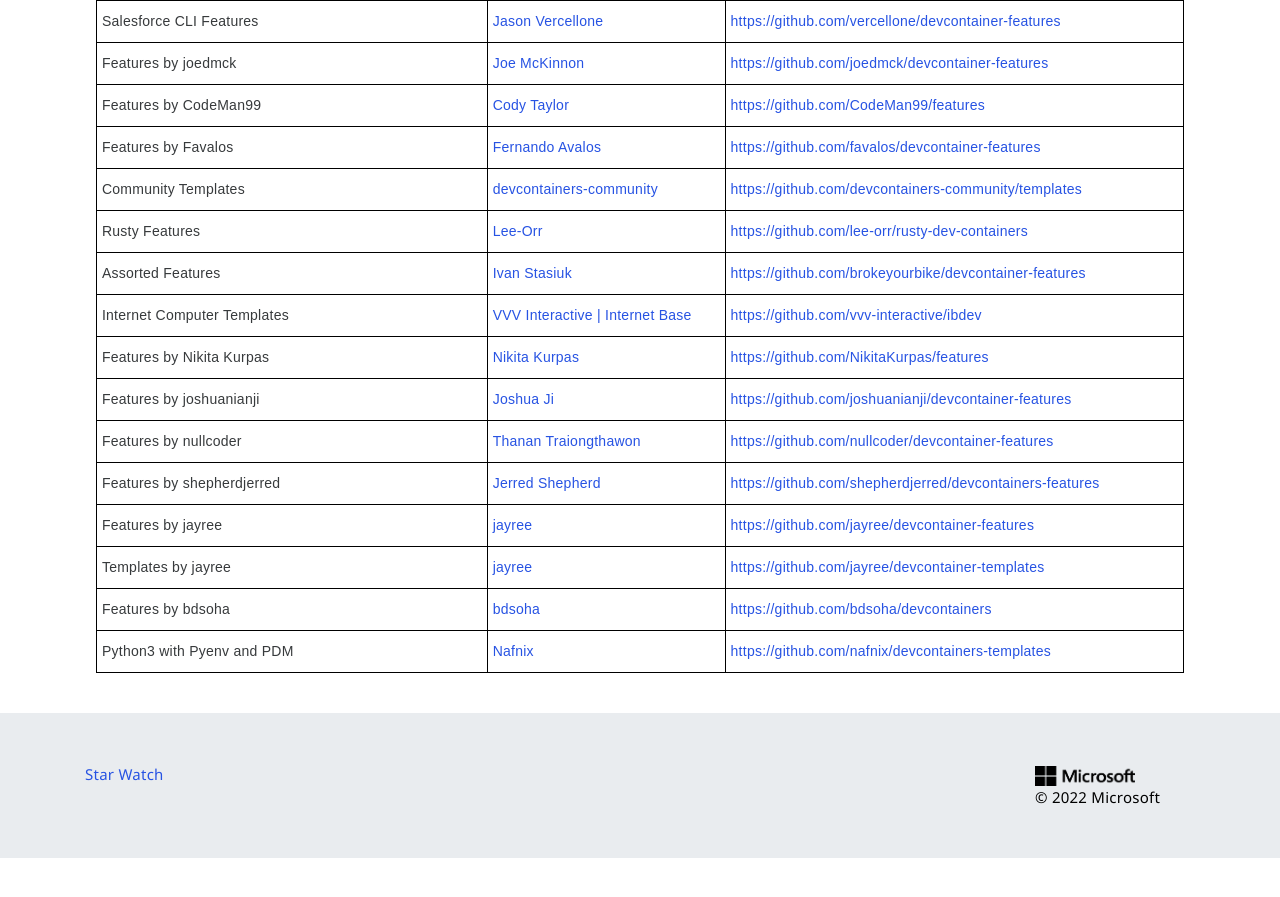
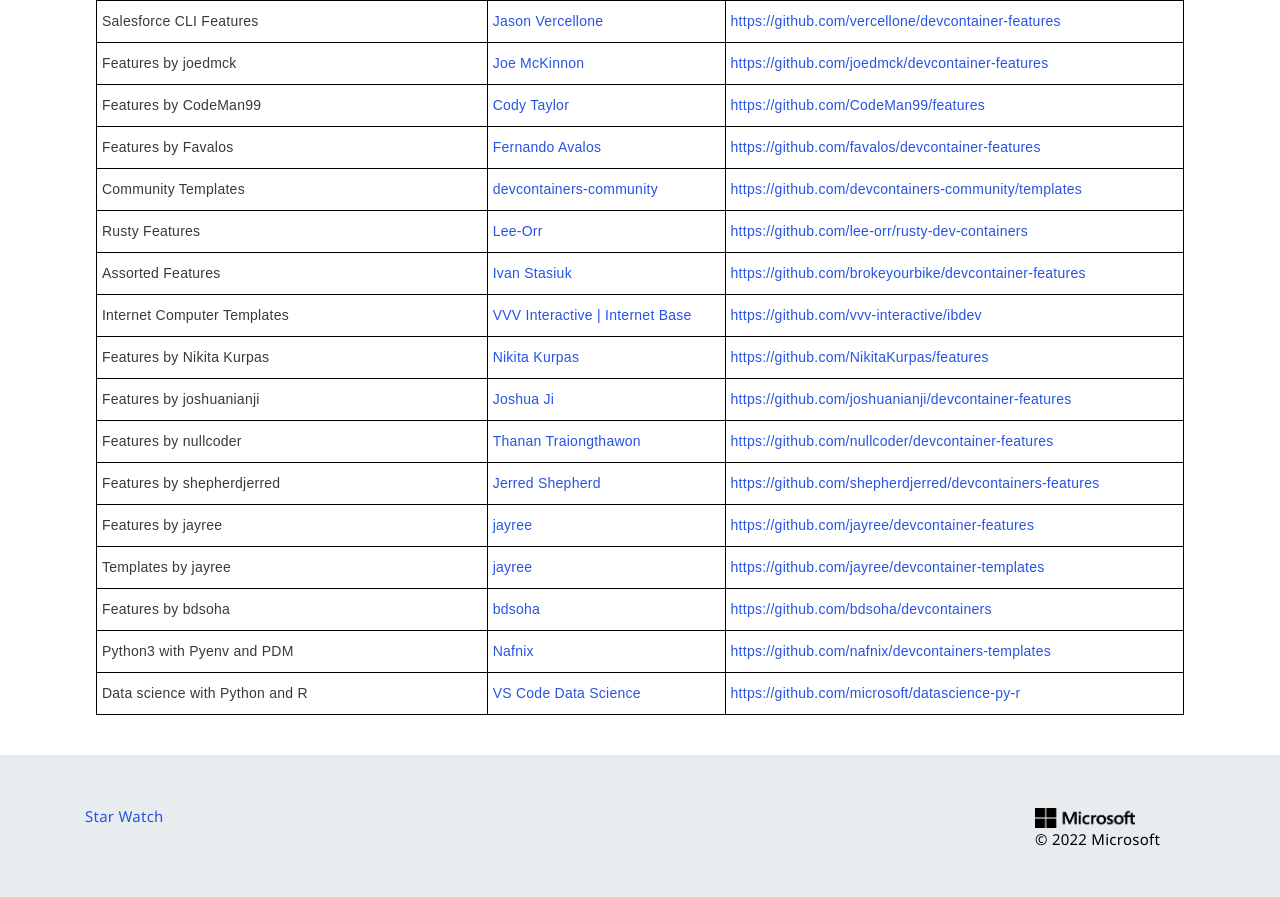
Before and after one commit to devcontainers/devcontainers.github.io, a Jekyll site: the page built from collections.html, in a window 1280 px wide and 900 px high, scrolled down 3568 px. Shown: the top 897 px of the window. Built offline with Jekyll 4.4.1, drawn with Linux system fonts in a browser that asks for light colours; nearby versions of some CDN libraries; comment, search, counter and statistics services are not loaded; before the commit the page ends 4426 px from its top, so only the background shows below that.

Commit message:
add datascience-py-r template

```diff
--- a/_data/collection-index.yml
+++ b/_data/collection-index.yml
@@ -463,3 +463,8 @@
   contact: https://github.com/nafnix/devcontainers-templates/issues
   repository: https://github.com/nafnix/devcontainers-templates
   ociReference: ghcr.io/nafnix/devcontainers-templates
+- name: Data science with Python and R
+  maintainer: VS Code Data Science
+  contact: https://github.com/microsoft/datascience-py-r/issues
+  repository: https://github.com/microsoft/datascience-py-r
+  ociReference: ghcr.io/microsoft/datascience-py-r
```
